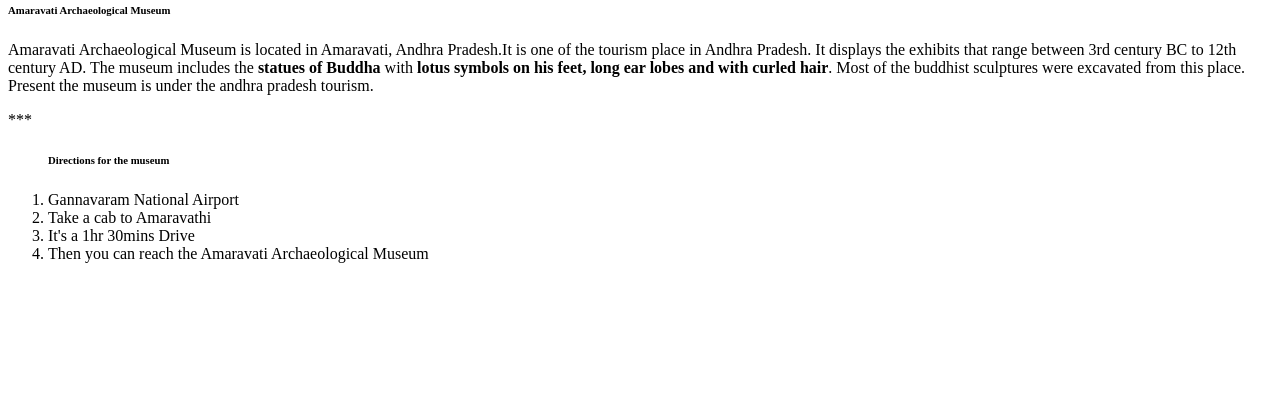
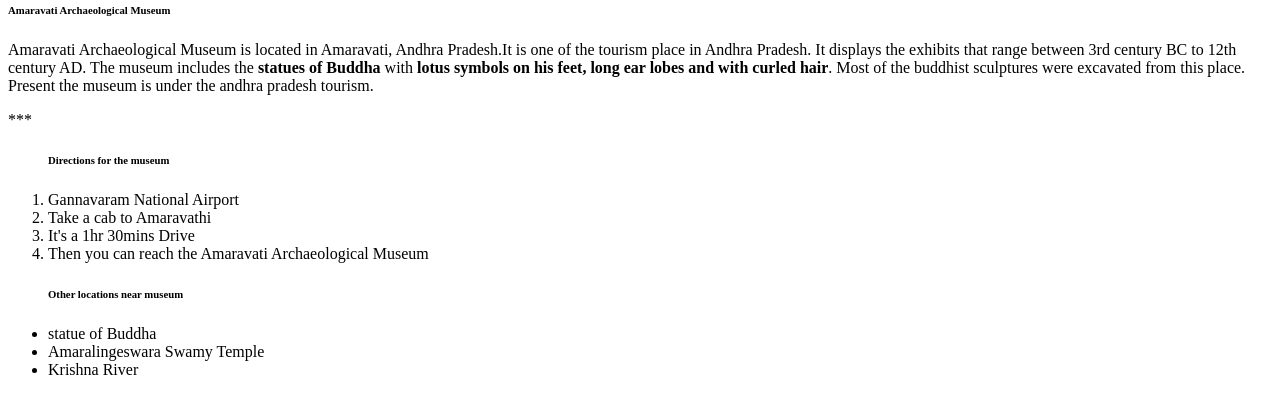
Before and after one commit to 44-563-Web-Apps-F22/44563-webapps-assignment-3-Abhivallabhaneni, a plain HTML site: page index.html in a window 1280 px wide. Shown: the part 79-492 px from the top of the page. Drawn offline with Linux system fonts and the light colour scheme.

Commit message:
added data

```diff
--- a/index.html
+++ b/index.html
@@ -20,7 +20,12 @@
     <li>Then you can reach the Amaravati Archaeological Museum</li>
 </ol>
 
-
+<ul>
+    <h6>Other locations near museum</h6>
+    <li>statue of Buddha</li>
+    <li>Amaralingeswara Swamy Temple</li>
+    <li>Krishna River</li>
+</ul>
 
     </body>
 </html>
```
